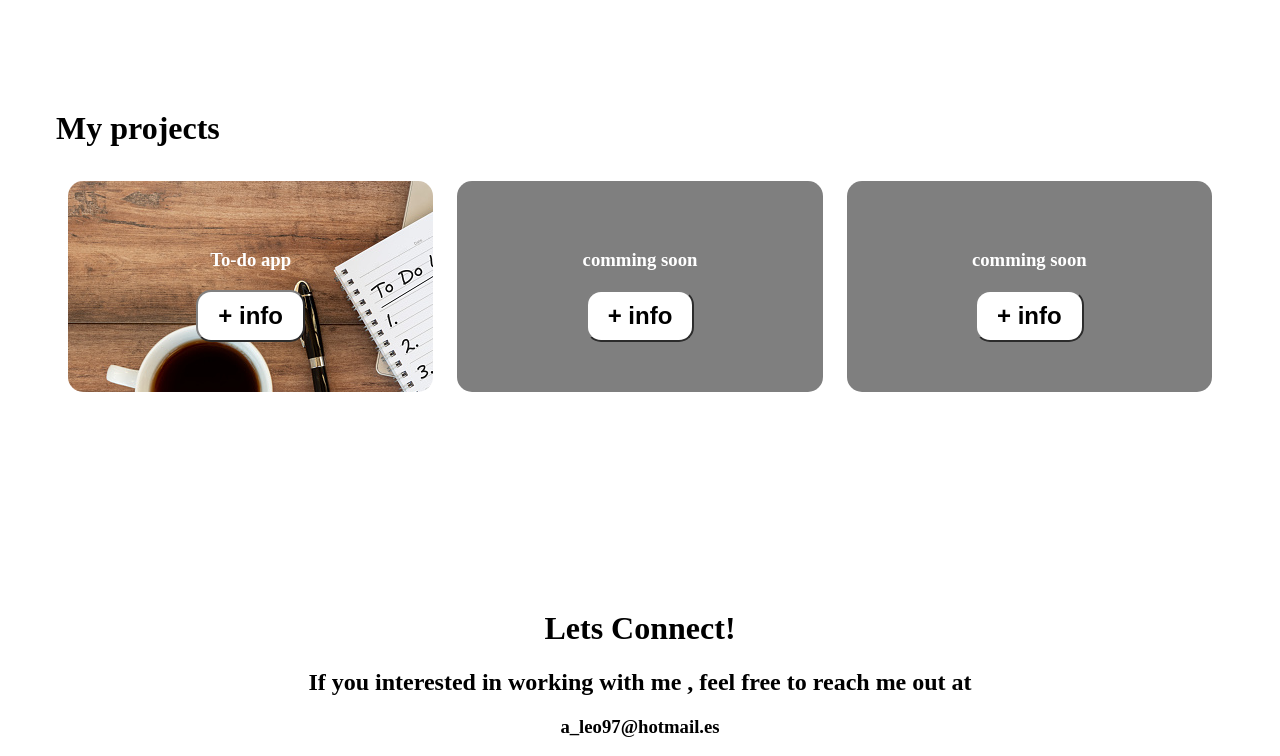
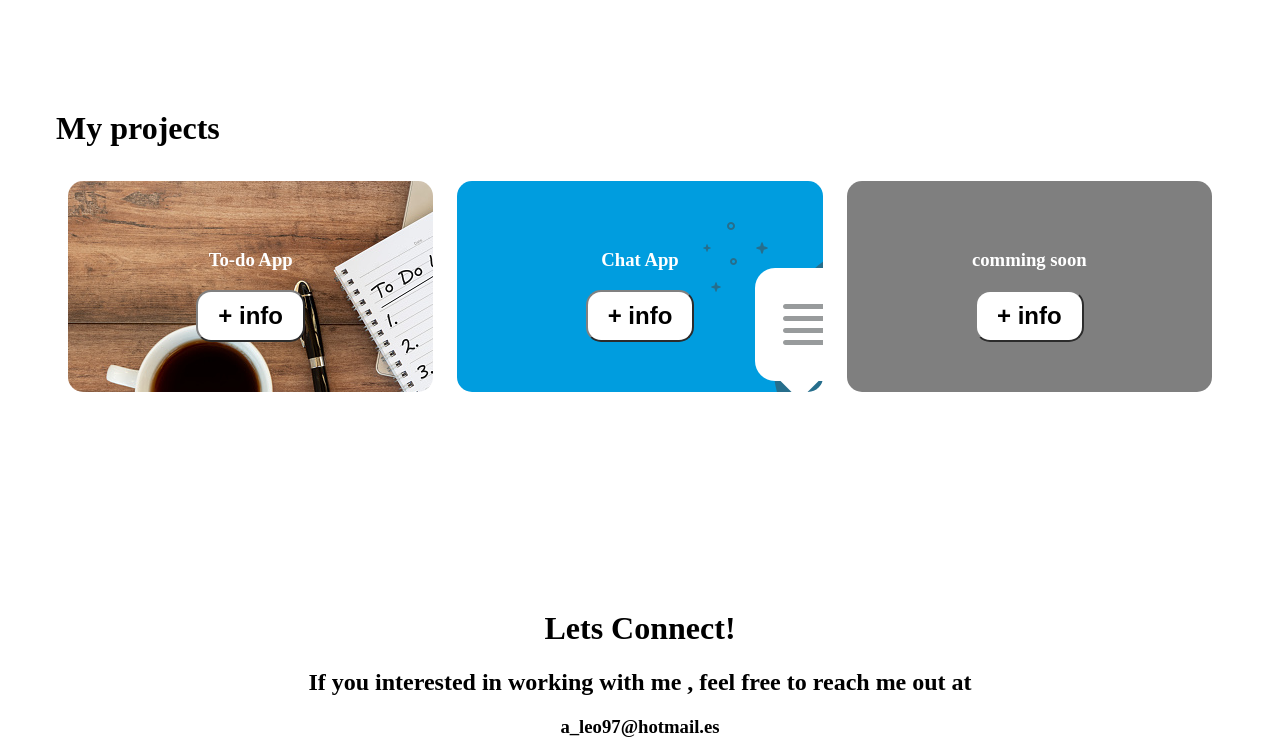
Before and after one commit to anlegana/anlegana.github.io, a plain HTML site: page andresgaviriaPortafolio/index.html in a window 1280 px wide. Shown: the part 987-1743 px from the top of the page. Drawn offline with Linux system fonts and the light colour scheme; a web font is replaced by a local one.

Commit message:
link for socket app added

```diff
--- a/andresgaviriaPortafolio/index.html
+++ b/andresgaviriaPortafolio/index.html
@@ -78,17 +78,16 @@
         <h1>My projects </h1>
         <div class="carts">
        <div class="cart" style="background-image: url(./todolist.jpg);">
-
-<h3>To-do app</h3>
-
-<a  href="https://github.com/anlegana/ToDoApp/tree/master">
-<button class="button_projects"  >+ info</button>
-</a>
-</div>
-    <div class="cart">
-
-        <h3>comming soon</h3>
+        <h3>To-do App</h3>
+        <a  href="https://github.com/anlegana/ToDoApp/tree/master">
+        <button class="button_projects"  >+ info</button>
+        </a>
+        </div>
+        <div class="cart"  style="background-image: url(./chat.jpg);">
+        <h3>Chat App</h3>
+        <a  href="https://github.com/anlegana/SocketAppChat">
         <button class="button_projects">+ info</button>
+        </a>
         </div>
         <div class="cart">
 
```
Also changed, not shown: andresgaviriaPortafolio/chat.jpg (added).
